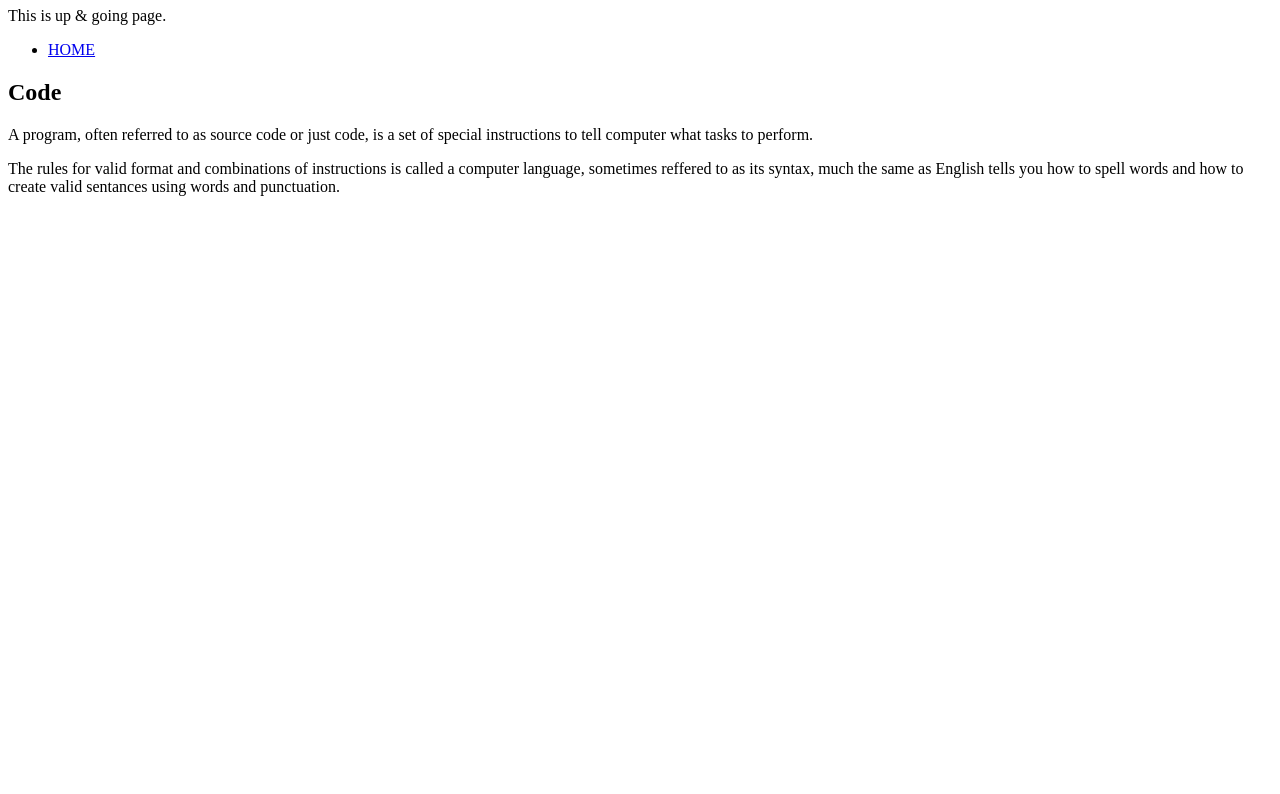
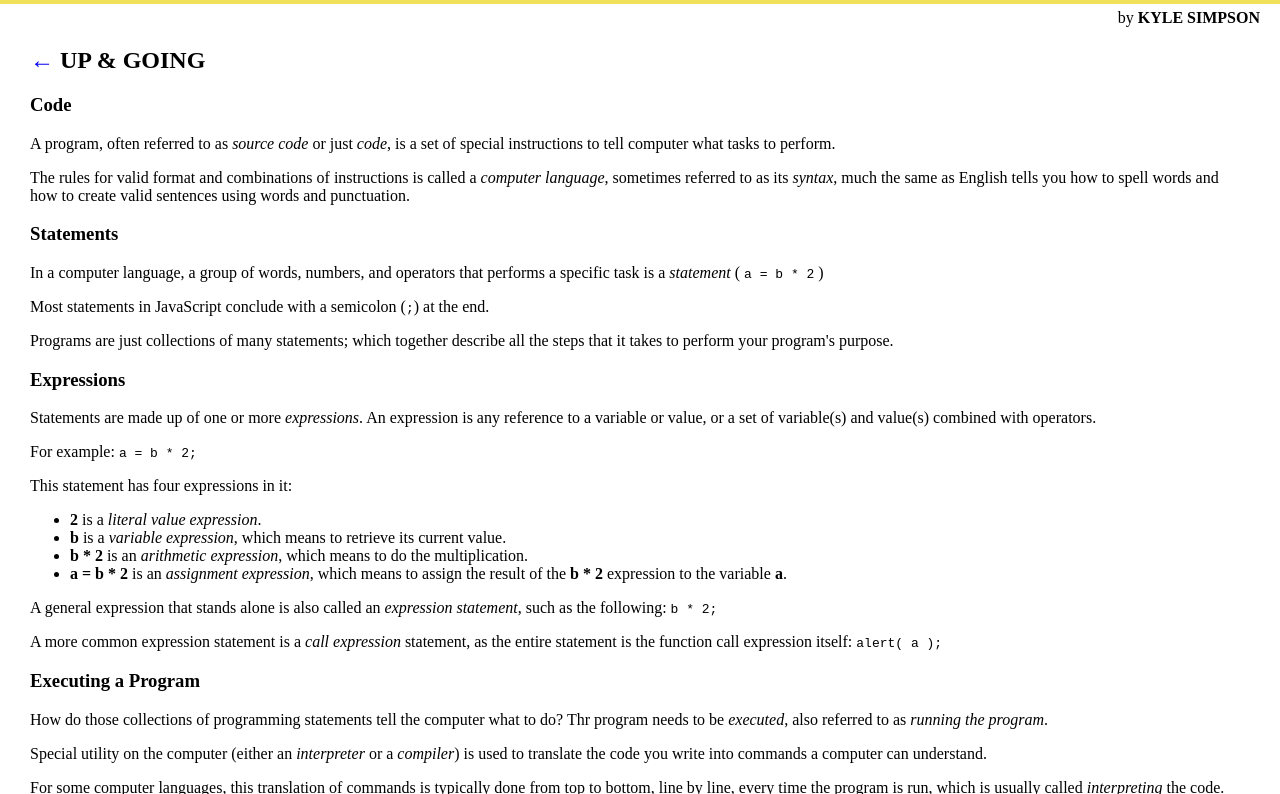
Before and after one commit to Raf123/ydkjs, a plain HTML site: page up-and-going.html in a window 1280 px wide. Shown: the part 73-867 px from the top of the page. Before the commit the page ends 800 px from the top, so only its background shows below. Drawn offline with Linux system fonts and the light colour scheme.

Commit message:
new text and some new styles

```diff
--- a/styles.css
+++ b/styles.css
@@ -1,3 +1,9 @@
-h1 {
-    background: #f1e05a;
-}
+body { margin: 0 }
+
+header { text-align: right; }
+header h1 { background-color: #f1e05a; color: black; padding: 20px; margin: 0; }
+header p { padding-right: 20px; margin-top: 5px; }
+
+main { margin: 10px 30px; }
+
+.back-arrow { text-decoration: none; }
--- a/up-and-going.html
+++ b/up-and-going.html
@@ -6,17 +6,45 @@
   <meta name="viewport" content="width=device-width, initial-scale=1.0">
   <title>Y D K J S -- UP & GOING</title>
   <link rel="stylesheet" href="styles.css">
+  <script src="scripts.js"></script>
 </head>
 <body>
-<h1>Y D K J S</h1>
-<p>This is up & going page.</p>
+  <header>
+    <h1>Y D K J S</h1>
+    <p>by <b>KYLE SIMPSON</b></p>
+  </header>
 
-<ul>
-  <li><a href="index.html">HOME</a></li>
-</ul>
+  <main>
+    <h2><a href="index.html" class="back-arrow">←</a>&nbsp;UP & GOING</h2>
 
-<h2>Code</h2>
-<p>A program, often referred to as source code or just code, is a set of special instructions to tell computer what tasks to perform.</p>
-<p>The rules for valid format and combinations of instructions is called a computer language, sometimes reffered to as its syntax, much the same as English tells you how to spell words and how to create valid sentances using words and punctuation.</p>
+    <h3>Code</h3>
+    <p>A program, often referred to as <i>source code</i> or just <i>code</i>, is a set of special instructions to tell computer what tasks to perform.</p>
+    <p>The rules for valid format and combinations of instructions is called a <i>computer language</i>, sometimes referred to as its <i>syntax</i>, much the same as English tells you how to spell words and how to create valid sentences using words and punctuation.</p>
+
+    <h3>Statements</h3>
+    <p>In a computer language, a group of words, numbers, and operators that performs a specific task is a <i>statement</i> ( <code><span title="variable">a</span> <span title="operator">=</span> <span title="variable">b</span> <span title="operator">*</span> <span title="literal value">2</span></code> ) </p>
+    <p>Most statements in JavaScript conclude with a semicolon (<code>;</code>) at the end.</p>
+    <p>Programs are just collections of many statements; which together describe all the steps that it takes to perform your program's purpose.</p>
+
+    <h3>Expressions</h3>
+    <p>Statements are made up of one or more <i>expressions</i>. An expression is any reference to a variable or value, or a set of variable(s) and value(s) combined with operators.</p>
+    <p>For example: <code>a = b * 2;</code></p>
+    <p>This statement has four expressions in it:</p>
+    <ul>
+      <li><b>2</b> is a <i>literal value expression</i>.</li>
+      <li><b>b</b> is a <i>variable expression</i>, which means to retrieve its current value.</li>
+      <li><b>b * 2</b> is an <i>arithmetic expression</i>, which means to do the multiplication.</li>
+      <li><b>a = b * 2</b> is an <i>assignment expression</i>, which means to assign the result of the <b>b * 2</b> expression to the variable <b>a</b>.</li>
+    </ul>
+    <p>A general expression that stands alone is also called an <i>expression statement</i>, such as the following: <code title="this flavor of expression is not very common or useful, as generally it wouldn't have any effect on the running of the program">b * 2;</code></p>
+    <p>A more common expression statement is a <i>call expression</i> statement, as the entire statement is the function call expression itself: <code>alert( a );</code></p>
+
+    <h3>Executing a Program</h3>
+    <p>How do those collections of programming statements tell the computer what to do? Thr program needs to be <i>executed</i>, also referred to as <i>running the program</i>.</p>
+    <p>Special utility on the computer (either an <i>interpreter</i> or a <i>compiler</i>) is used to translate the code you write into commands a computer can understand.</p>
+    <p>For some computer languages, this translation of commands is typically done from top to bottom, line by line, every time the program is run, which is usually called <i>interpreting</i> the code.</p>
+    <p>For other languages, the translation is done ahead of time, called <i>compiling</i> the code, so when the program <i>runs</i> later, what's running is actually the already compiled computer instructions ready to go.</p>
+    <p>It's typically asserted that JavaScript is <i>interpreted</i>, because your JavaScript source code is processed each time it's run. But that's not entirely accurate. The JavaScript engine actually <i>compiles</i> the program on the fly and then immediately runs the compiled code.</p>
+  </main>
 </body>
 </html>
```
Also changed, not shown: index.html (+14 -8 lines).
